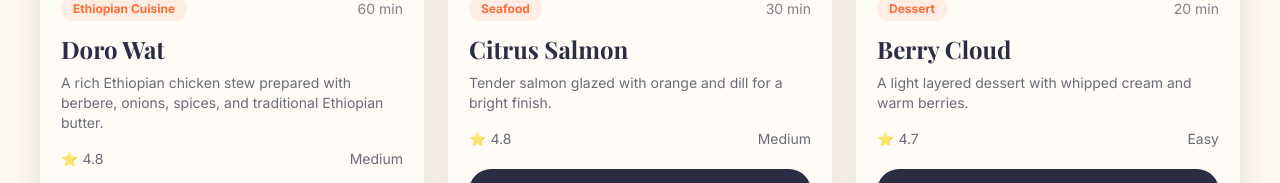
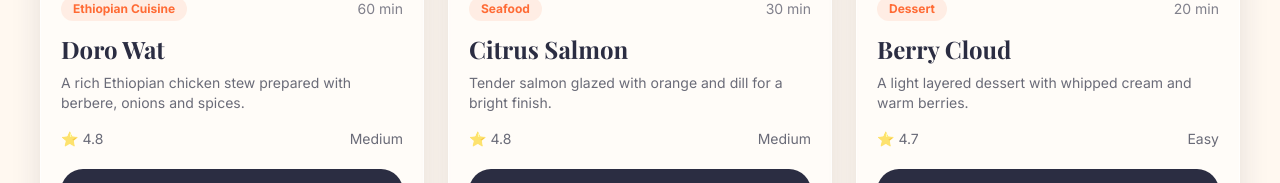
Before and after one commit to Sel049/Gebeta-Recipe-App, a React (Vite) app: page / in a window 1280 px wide. Shown: the part 1296-1479 px from the top of the page. Built offline with nearby package versions, Linux system fonts and the light colour scheme.

Commit message:
feat: update Doro Wat recipe image and refine description for clarity

```diff
--- a/src/components/FeaturedRecipes.jsx
+++ b/src/components/FeaturedRecipes.jsx
@@ -3,11 +3,11 @@ import RecipeCard from './RecipeCard'
 
 const recipes = [
   {
-    image: 'https://images.unsplash.com/photo-1547592180-85f173990554?auto=format&fit=crop&w=900&q=80',
+    image: 'https://static.vecteezy.com/system/resources/previews/075/322/205/large_2x/vibrant-and-flavorful-ethiopian-doro-wat-spicy-chicken-stew-with-injera-bread-free-photo.jpg',
     category: 'Ethiopian Cuisine',
     time: '60 min',
     title: 'Doro Wat',
-    description: 'A rich Ethiopian chicken stew prepared with berbere, onions, spices, and traditional Ethiopian butter.',
+    description: 'A rich Ethiopian chicken stew prepared with berbere, onions and spices.',
     rating: '4.8',
     difficulty: 'Medium',
   },
```
